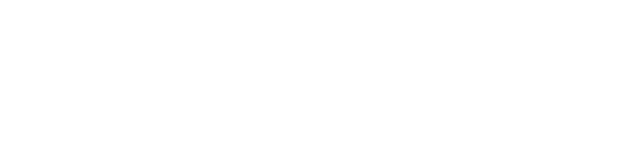
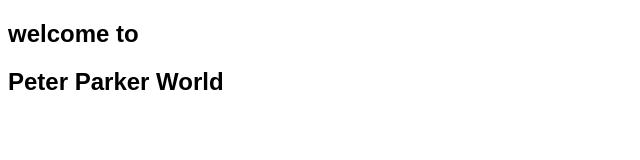
Before and after one commit to raselahmed332/simple_protfolio, a plain HTML site: page index.html in a window 1280 px wide. Shown: the whole page, without its empty margins (0-640 px from the left). Drawn offline with Linux system fonts and the light colour scheme.

Commit message:
Headding added

```diff
--- a/index.html
+++ b/index.html
@@ -4,9 +4,19 @@
     <meta charset="UTF-8">
     <meta http-equiv="X-UA-Compatible" content="IE=edge">
     <meta name="viewport" content="width=device-width, initial-scale=1.0">
+
+    <link rel="preconnect" href="https://fonts.googleapis.com">
+<link rel="preconnect" href="https://fonts.gstatic.com" crossorigin>
+<link href="https://fonts.googleapis.com/css2?family=Poppins&display=swap" rel="stylesheet">
+    <link rel="stylesheet" href="style.css">
     <title>Simple Protfolio</title>
 </head>
 <body>
-
+    <section class="hero">
+        <div class="half-width">
+            <h1>welcome to</h1>
+            <h1><span class="yellow">Peter Parker</span> World</h1>
+        </div>
+    </section>
 </body>
 </html>
--- /dev/null
+++ b/style.css
@@ -0,0 +1,3 @@
+body {
+    font-family: 'Poooins', sans-serif;
+}
```
Also changed, not shown: images/dream-bg.png (added), images/exp-bg.png (added), images/jhankar.png (added), images/jhankar2.png (added), images/my-bg.png (added), images/my-bg2.png (added), images/top-banner.png (added), 7 other files.
